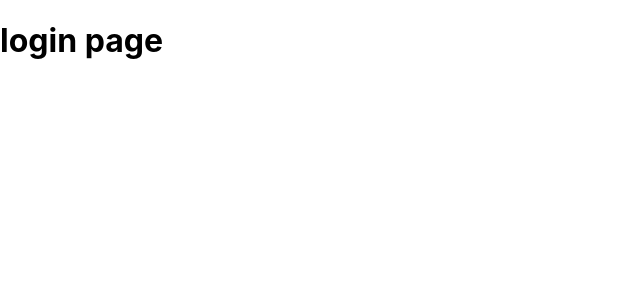
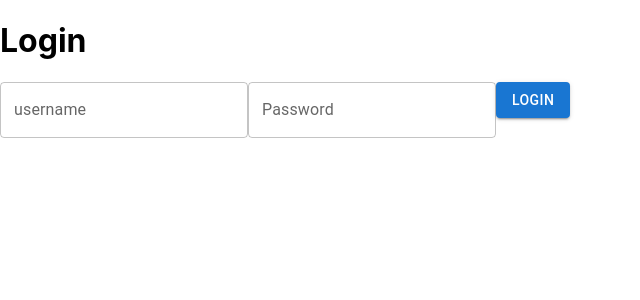
Before and after one commit to Chaos0103/nemothon, a React (Create React App) app in the folder client/: page /login in a window 1280 px wide. Shown: the top 300 px of the page, without its empty margins (0-640 px from the left). Built offline with nearby package versions, Linux system fonts and the light colour scheme.

Commit message:
feat: make login page

```diff
--- a/client/package.json
+++ b/client/package.json
@@ -3,6 +3,9 @@
   "version": "0.1.0",
   "private": true,
   "dependencies": {
+    "@emotion/react": "^11.11.1",
+    "@emotion/styled": "^11.11.0",
+    "@mui/material": "^5.14.6",
     "@testing-library/jest-dom": "^5.14.1",
     "@testing-library/react": "^13.0.0",
     "@testing-library/user-event": "^13.2.1",
--- a/client/src/pages/Login.jsx
+++ b/client/src/pages/Login.jsx
@@ -1,7 +1,73 @@
+import React, { useState } from 'react';
+import axios from 'axios';
+import { TextField, Button } from '@mui/material';
+
 const Login = () => {
+    const [username, setUsername] = useState('');
+    const [password, setPassword] = useState('');
+    const [loggedIn, setLoggedIn] = useState(false);
+
+    const handelLogin = () => {
+        const apiUrl = '백엔드_API_URL';
+        // 백에서 아이디 비번 일치 여부 판단
+        const requestData = {
+            username: username,
+            password: password
+        };
+
+        // ajax 요청 전송
+        axios.post(apiUrl, requestData)
+            .then(response => {
+                if (response.data.success) {
+                    setLoggedIn(true);
+                } else {
+                    alert('로그인 실패');
+                }
+            })
+            .catch(error => {
+                console.error('에러 발생', error);
+            });
+
+        if (username === 'user' && password === 'password') {
+            setLoggedIn(true);
+        }
+    };
+
+    const handleLogout = () => {
+        setLoggedIn(false);
+        setUsername('');
+        setPassword('');
+    }
+
+    if (loggedIn) {
+        return (
+            <div>
+                <h1>Welcome, {username}!</h1>
+                <button onClick={handleLogout}>Logout</button>
+            </div>
+        );
+    }
+
     return (
         <div>
-            <h1>login page</h1>
+            <h1>Login</h1>
+            <TextField
+                id="outlined-basic"
+                label="username"
+                variant="outlined"
+                value={username}
+                onChange={(e) => setUsername(e.target.value)}
+            />
+            <TextField
+                id="outlined-password-input"
+                label="Password"
+                variant='outlined'
+                value={password}
+                type="password"
+                autoComplete="current-password"
+                onChange={(e) => setPassword(e.target.value)}
+            />
+            <Button onClick={handelLogin} variant="contained">Login</Button>
         </div>
     );
 };
```
Also changed, not shown: 2 other files (tests, documents, lock files or other folders).
